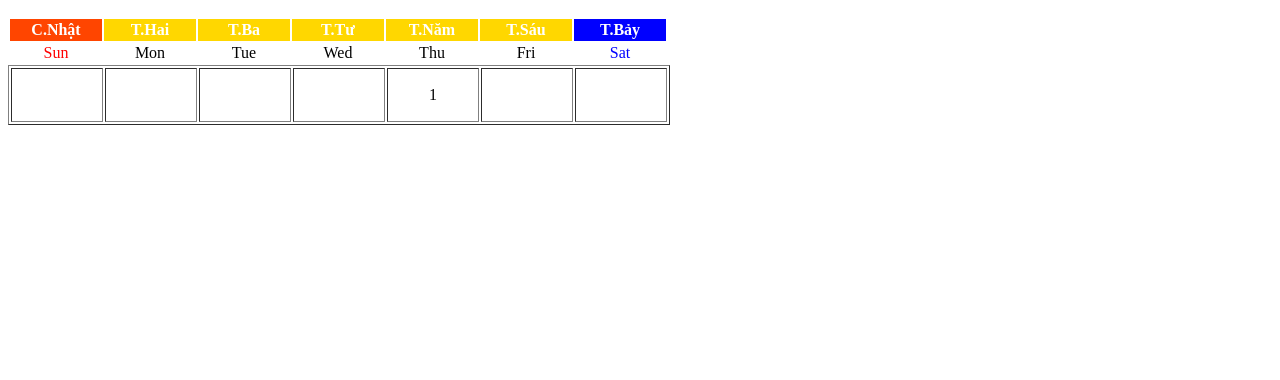
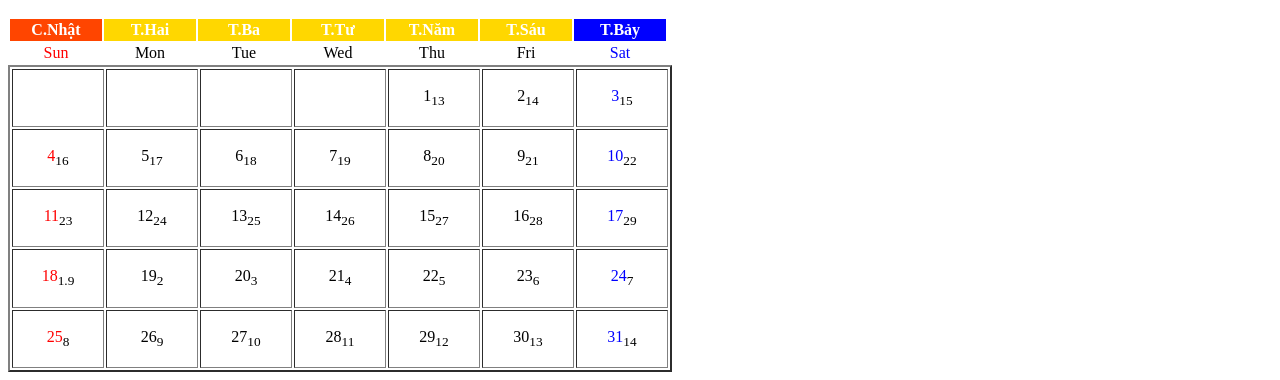
Before and after one commit to winback1000/C0720G1-TranAnhKhoa, a plain HTML site: page Module1/5.Html_form_table/bai_tap/Bai5TaoBangNangCao.html in a window 1280 px wide. Shown: the part 558-938 px from the top of the page. Before the commit the page ends 800 px from the top, so only its background shows below. Drawn offline with Linux system fonts and the light colour scheme.

Commit message:
update tao bang nang cao

```diff
--- a/Module1/5.Html_form_table/bai_tap/Bai5TaoBangNangCao.html
+++ b/Module1/5.Html_form_table/bai_tap/Bai5TaoBangNangCao.html
@@ -151,15 +151,51 @@
         <td style="color: blue" align="center">Sat</td>
     </tr>
 </table>
-<table border="1">
+<table border="2">
     <tr>
         <td style="width: 88px; height: 20px" align="center"></td>
         <td style="width: 88px; height: 20px" align="center"></td>
         <td style="width: 88px; height: 20px" align="center"></td>
         <td style="width: 88px; height: 20px" align="center"></td>
-        <td style="width: 88px; height: 20px" align="center"><p >1</p></td>
-        <td style="width: 88px; height: 20px" align="center"></td>
-        <td style="width: 88px; height: 20px" align="center"></td>
+        <td style="width: 88px; height: 20px" align="center">1<sub>13</sub></td>
+        <td style="width: 88px; height: 20px" align="center">2<sub>14</sub></td>
+        <td style="width: 88px; height: 20px" align="center"><p style="color: blue">3<sub style="color: black">15</sub></p></td>
+    </tr>
+    <tr>
+        <td style="width: 88px; height: 20px" align="center"><p style="color: red">4<sub style="color: black">16</sub></p></td>
+        <td style="width: 88px; height: 20px" align="center">5<sub>17</sub></td>
+        <td style="width: 88px; height: 20px" align="center">6<sub>18</sub></td>
+        <td style="width: 88px; height: 20px" align="center">7<sub>19</sub></td>
+        <td style="width: 88px; height: 20px" align="center">8<sub>20</sub></td>
+        <td style="width: 88px; height: 20px" align="center">9<sub>21</sub></td>
+        <td style="width: 88px; height: 20px" align="center"><p style="color: blue">10<sub style="color: black">22</sub></p></td>
+    </tr>
+    <tr>
+        <td style="width: 88px; height: 20px" align="center"><p style="color: red">11<sub style="color: black">23</sub></p></td>
+        <td style="width: 88px; height: 20px" align="center">12<sub>24</sub></td>
+        <td style="width: 88px; height: 20px" align="center">13<sub>25</sub></td>
+        <td style="width: 88px; height: 20px" align="center">14<sub>26</sub></td>
+        <td style="width: 88px; height: 20px" align="center">15<sub>27</sub></td>
+        <td style="width: 88px; height: 20px" align="center">16<sub>28</sub></td>
+        <td style="width: 88px; height: 20px" align="center"><p style="color: blue">17<sub style="color: black">29</sub></p></td>
+    </tr>
+    <tr>
+        <td style="width: 88px; height: 20px" align="center"><p style="color: red">18<sub style="color: black">1.9</sub></p></td>
+        <td style="width: 88px; height: 20px" align="center">19<sub>2</sub></td>
+        <td style="width: 88px; height: 20px" align="center">20<sub>3</sub></td>
+        <td style="width: 88px; height: 20px" align="center">21<sub>4</sub></td>
+        <td style="width: 88px; height: 20px" align="center">22<sub>5</sub></td>
+        <td style="width: 88px; height: 20px" align="center">23<sub>6</sub></td>
+        <td style="width: 88px; height: 20px" align="center"><p style="color: blue">24<sub style="color: black">7</sub></p></td>
+    </tr>
+    <tr>
+        <td style="width: 88px; height: 20px" align="center"><p style="color: red">25<sub style="color: black">8</sub></p></td>
+        <td style="width: 88px; height: 20px" align="center">26<sub>9</sub></td>
+        <td style="width: 88px; height: 20px" align="center">27<sub>10</sub></td>
+        <td style="width: 88px; height: 20px" align="center">28<sub>11</sub></td>
+        <td style="width: 88px; height: 20px" align="center">29<sub>12</sub></td>
+        <td style="width: 88px; height: 20px" align="center">30<sub>13</sub></td>
+        <td style="width: 88px; height: 20px" align="center"><p style="color: blue">31<sub style="color: black">14</sub></p></td>
     </tr>
 </table>
 </body>
```
